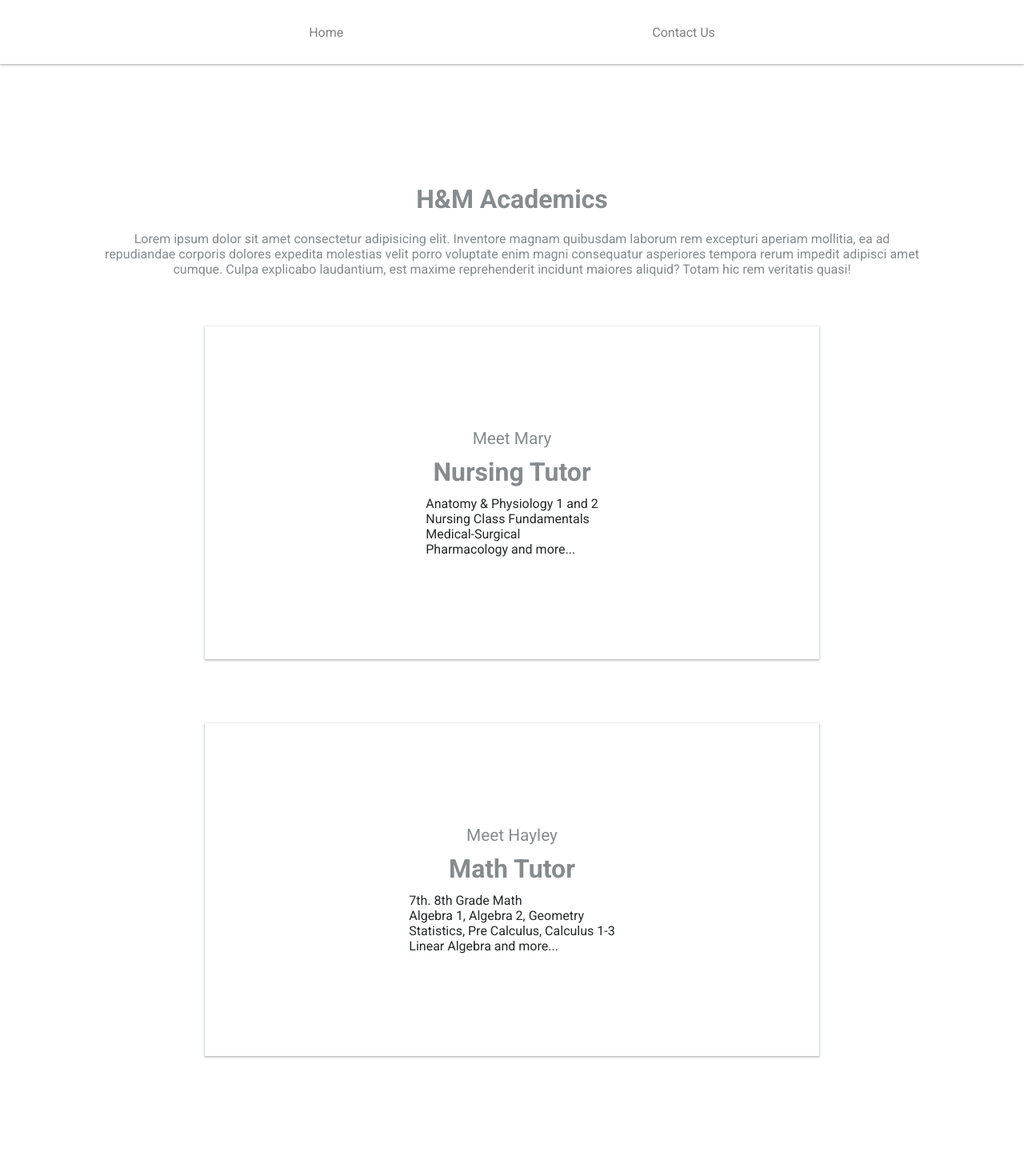
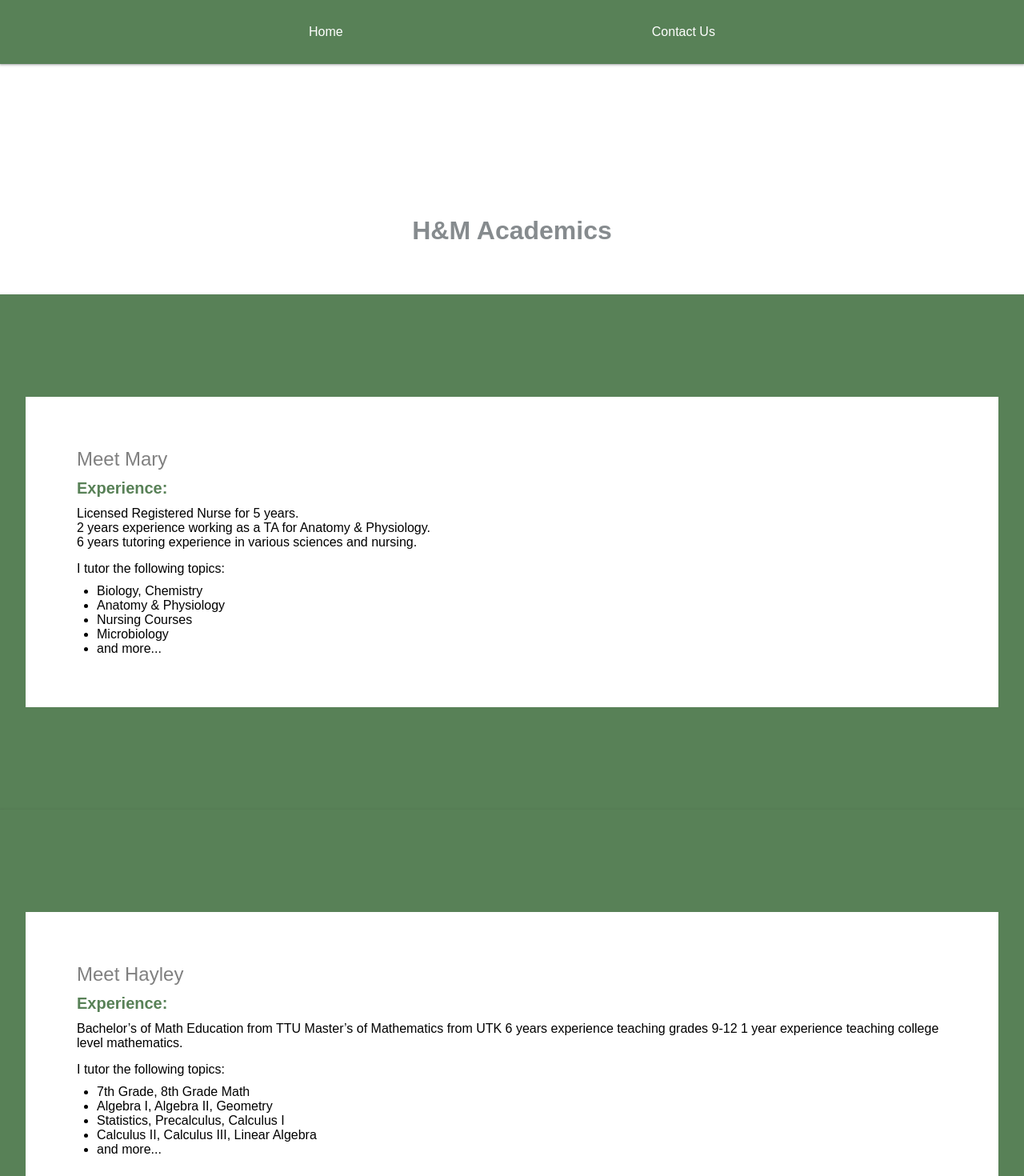
Before and after one commit to hayleypyle/hmacademics, a React (Vite) app in the folder hmacademics/: page /#/ in a window 1280 px wide. Shown: the top 1470 px of the page at 80% size. Before the commit the page ends 1360 px from the top, so only its background shows below. Built offline with nearby package versions, Linux system fonts and the light colour scheme; a web font is replaced by a local one.

Commit message:
updated css and text

```diff
--- a/hmacademics/src/pages/homepage.jsx
+++ b/hmacademics/src/pages/homepage.jsx
@@ -1,6 +1,7 @@
 import React from 'react'
 import { Link } from 'react-router-dom'
 import './styles.css'
+// import { ReactComponent as MySvgFile } from '../img/H&MAcademics.svg';
 
 export default function Home(){
     return(
@@ -11,34 +12,52 @@
 
         </header>
         <div className="container">
+        {/* <div>
+        <MySvgFile />
+        </div> */}
         <div className="about">
         <h1>H&M Academics</h1>
-        Lorem ipsum dolor sit amet consectetur adipisicing elit. Inventore
-        magnam quibusdam laborum rem excepturi aperiam mollitia, ea ad
-        repudiandae corporis dolores expedita molestias velit porro voluptate
-        enim magni consequatur asperiores tempora rerum impedit adipisci amet
-        cumque. Culpa explicabo laudantium, est maxime reprehenderit incidunt
-        maiores aliquid? Totam hic rem veritatis quasi!</div>
+        </div>
 
         <div className="topics">
-            <h3>Meet Mary</h3>
-            <h2>Nursing Tutor</h2>
+            <div className="secondary-topics">
+            <h1>Meet Mary</h1>
+            <h2>Experience:</h2>
+            <p>Licensed Registered Nurse for 5 years.</p>
+            <p> 2 years experience working as a TA for Anatomy & Physiology.</p>
+            <p>6 years tutoring experience in various sciences and nursing.</p>
+
+            <h3>I tutor the following topics:</h3>
             <ul>
-                <p>Anatomy & Physiology 1 and 2</p>
-                <p>Nursing Class Fundamentals</p>
-                <p>Medical-Surgical</p>
-                <p>Pharmacology and more...</p>
+                <li>Biology, Chemistry</li>
+                <li>Anatomy & Physiology</li>
+                <li>Nursing Courses</li>
+                <li>Microbiology</li>
+                <li> and more...</li>
             </ul>
+            </div>
         </div>
         <div className="topics">
-            <h3>Meet Hayley</h3>
-            <h2>Math Tutor</h2>
+            <div className="secondary-topics">
+            <h1>Meet Hayley</h1>
+            <h2>Experience:</h2>
+            <p>
+                Bachelor’s of Math Education from TTU
+                Master’s of Mathematics from UTK
+                6 years experience teaching grades 9-12
+                1 year experience teaching college level mathematics. </p>
+            <h3>
+                I tutor the following topics:
+            </h3>
             <ul>
-                <p>7th. 8th Grade Math</p>
-                <p>Algebra 1, Algebra 2, Geometry</p>
-                <p>Statistics, Pre Calculus, Calculus 1-3</p>
-                <p>Linear Algebra and more...</p>
+                <li>7th Grade, 8th Grade Math</li>
+                <li>Algebra I, Algebra II, Geometry</li>
+                <li>Statistics, Precalculus, Calculus I</li>
+                <li>Calculus II, Calculus III, Linear Algebra </li>
+                <li>and more...</li>
             </ul>
+
+        </div>
         </div>
         </div>
 
--- a/hmacademics/src/pages/styles.css
+++ b/hmacademics/src/pages/styles.css
@@ -11,7 +11,7 @@
 }
 
 header {
-    font-family: "Roboto", sans-serif;
+    font-family: "Garet", sans-serif;
     font-weight:400;
     box-shadow: rgba(60, 64, 67, 0.3) 0px 1px 2px 0px, rgba(60, 64, 67, 0.15) 0px 1px 3px 1px;
     height:10vh;
@@ -19,18 +19,19 @@
     flex-direction: row;
     justify-content: space-evenly;
     align-items: center;
-    color: #868B8E;
+    color: #ffffff;
     text-align: center;
+    background-color: #588157;
 }
 
 
 a {
     text-decoration:none;
-    color:grey;
+    color:white;
 }
 
 .about{
-    font-family: "Roboto", sans-serif;
+    font-family: "Garet", sans-serif;
     font-weight:400;
     height:20vh;
     display:flex;
@@ -46,7 +47,7 @@
 }
 
 .contactForm {
-    font-family: "Roboto", sans-serif;
+    font-family: "Garet", sans-serif;
     font-weight:400;
     height:20vh;
     display:flex;
@@ -60,28 +61,50 @@
 
 
 .topics h2{
-    font-size: 2rem;
-    color: #868B8E;
+    font-size: 1.25rem;
+    color: #588157;
+    margin-bottom:1%;
 }
-.topics h3{
-    font-size: 1.3rem;
-    color: #868B8E;
+.topics h1{
+    font-size: 1.5rem;
+    color: grey;
     font-weight:400;
+    margin-bottom:1%;
 
 }
+
+h3{
+    font-family: "Garet", sans-serif;
+    font-weight:400;
+    margin-top:15px;
+    font-size:1rem;
+}
 .topics{
-    font-family: "Roboto", sans-serif;
+    font-family: "Garet", sans-serif;
     box-shadow: rgba(60, 64, 67, 0.3) 0px 1px 2px 0px, rgba(60, 64, 67, 0.15) 0px 1px 3px 1px;
     font-weight:400;
-    height:20vh;
-    width: 40vw;
-    margin:5vh;
+    height:100%;
+    width: 100vw;
     display:flex;
     flex-direction: column;
     justify-content: space-between;
     align-items: center;
     text-align: left;
-    padding:10vw;
-    color: #252728;
+    color: black;
+    background-color:#588157;
 
 }
+
+.secondary-topics{
+    background-color:white;
+    width: 85vw;
+    /* height:100%; */
+    margin:10vw;
+    padding:5%;
+
+}
+
+ul{
+    margin-left:25px;
+    margin-top:10px;
+}
```
Also changed, not shown: hmacademics/src/img/H&MAcademics.svg (added).
